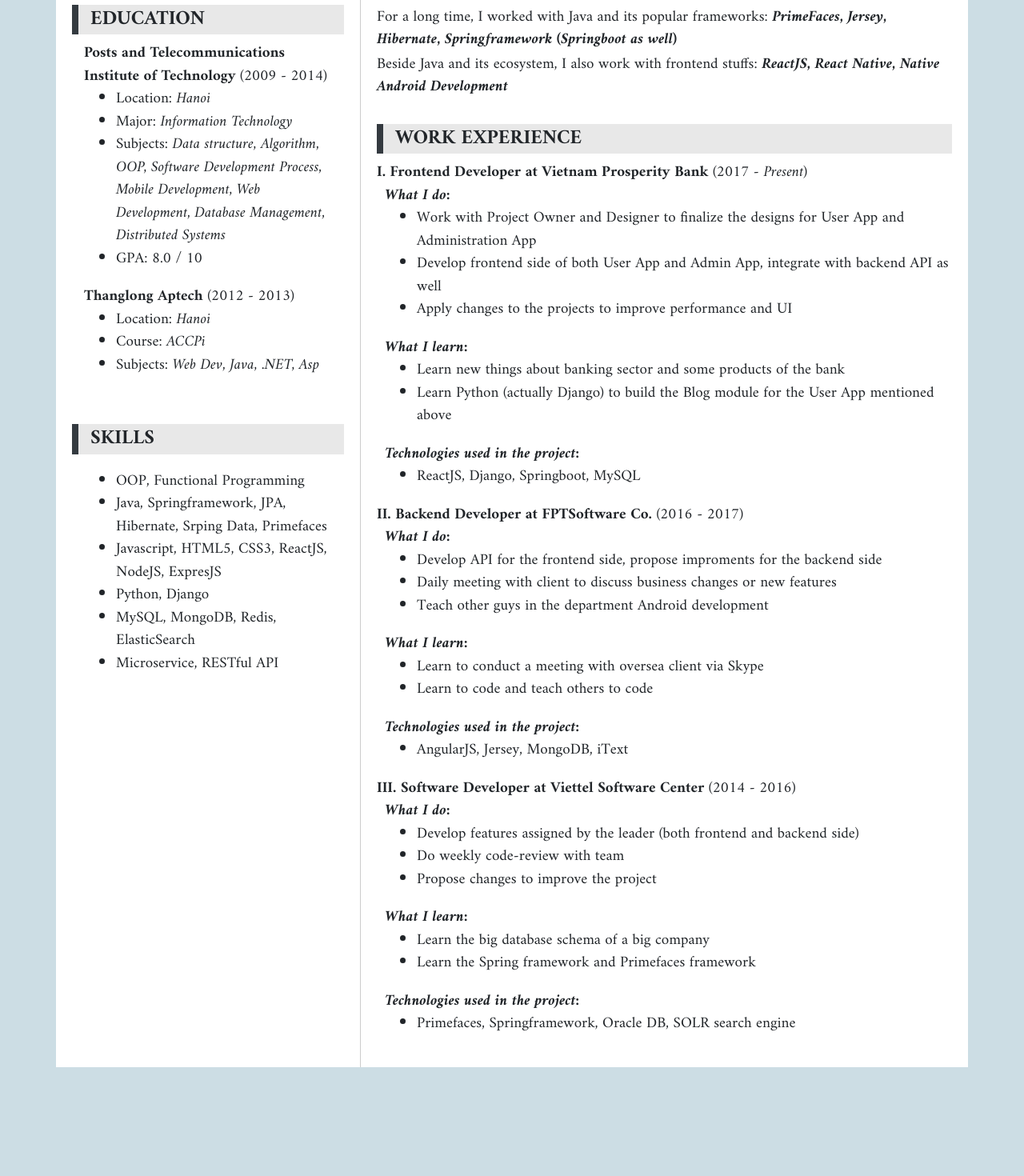
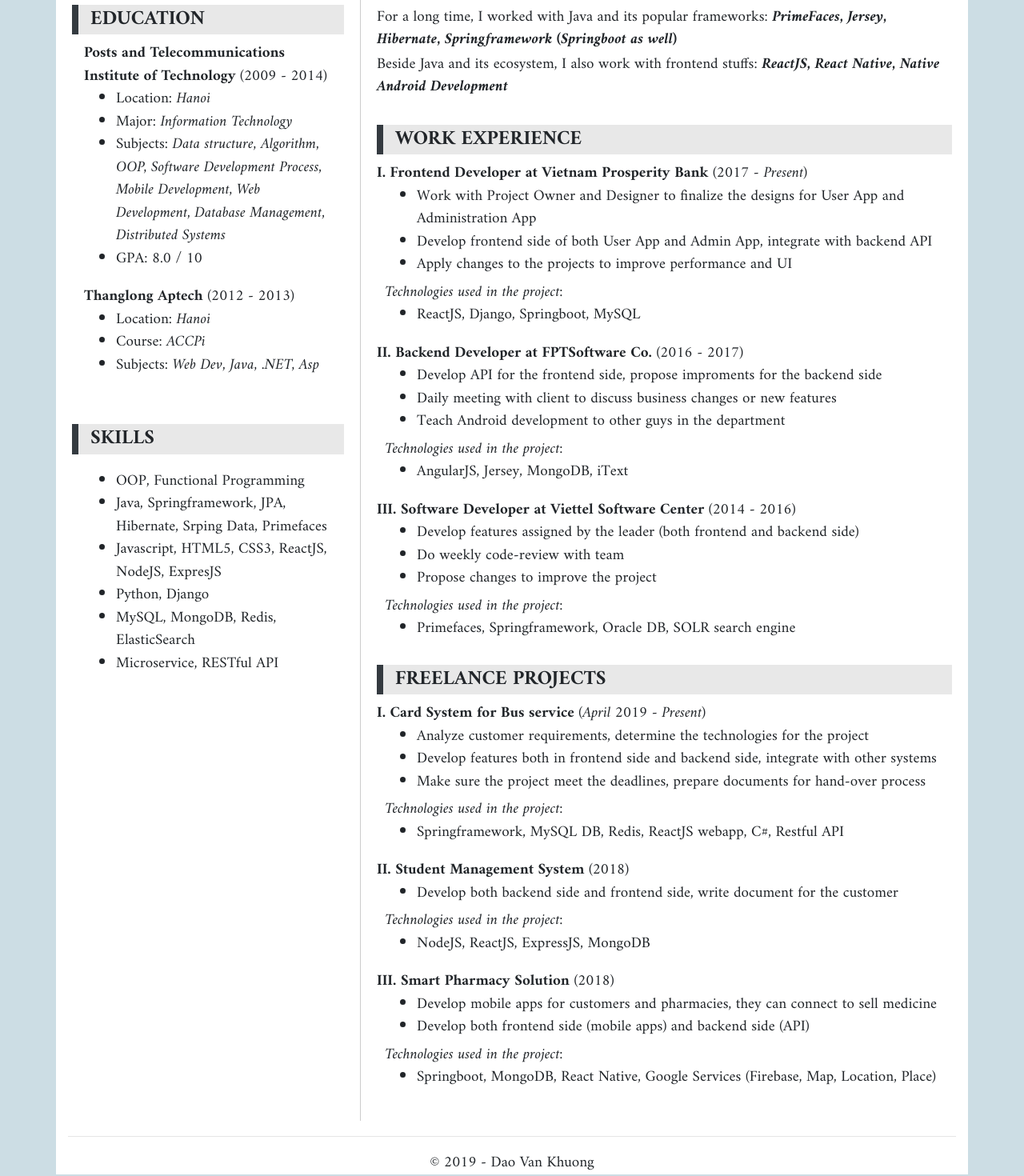
Before and after one commit to khuongdv/my-resume, a React (Create React App) app: page / in a window 1280 px wide. Shown: the part 287-1757 px from the top of the page at 80% size. Before the commit the page ends 1621 px from the top, so only its background shows below. Built offline with nearby package versions, Linux system fonts and the light colour scheme.

Commit message:
Modified, add side projects

```diff
--- a/src/App.js
+++ b/src/App.js
@@ -5,7 +5,12 @@
 import VPBank from './VPBank'
 import FPTSoft from './FPTSoft'
 import Viettel from './Viettel'
+import Fidelis from './Fidelis'
+import Fattoria from './Fattoria'
 import Skills from './skills'
+import Sphacy from './Sphacy'
+import GeneralInfo from './GeneralInfo';
+import FooterNhe from './FooterNhe'
 
 function App() {
 
@@ -17,7 +22,7 @@
             <Row style={{ position: 'relative' }}>
               <div className="the-absolute-pane">
                 <Col sm={12}>
-                  <Row style={{ paddingTop: 30, paddingRight: 10 }}>
+                  <Row style={{ paddingTop: 28, paddingRight: 10 }}>
                     <Col sm={12}>Phone:&nbsp;
                         <b>+84 943 396 121</b>
                     </Col>
@@ -41,7 +46,7 @@
               <Col sm={12} className="styled-header-pan">
                 <b className="section-head">EDUCATION</b>
               </Col>
-              <Col sm={12} style={{marginTop: 10}}>
+              <Col sm={12} style={{ marginTop: 10 }}>
                 <div><b style={{ fontSize: 19 }}>Posts and Telecommunications Institute of Technology</b> <i>(2009 - 2014)</i></div>
                 <ul>
                   <li>Location: <i>Hanoi</i></li>
@@ -61,37 +66,32 @@
             </Row>
             <Skills />
           </Col>
-          <Col sm={8} style={{ padding: 20, paddingTop: 10,  borderLeft: 'solid 1px #ccc' }}>
+          <Col sm={8} style={{ padding: 20, paddingTop: 10, borderLeft: 'solid 1px #ccc' }}>
             <Row>
               <Col sm={12} className="name-khuong">
-                DAO VAN KHUONG
+                DAO KHUONG
                 </Col>
               <Col sm={12} className="job-title">
                 software developer
                 </Col>
             </Row>
-            <div className="styled-header-pan section-head" style={{ marginTop: 10 }}>
-              PERSONAL PROFILE
-              </div>
-            <p className="paragraph-k" style={{ marginTop: 10 }}>
-              My fullname is Dao Van Khuong. I come from Hanoi, Vietnam. I have been working as a software developer for more than 5 years.<br />
-              Java is my major programming language. In 2014, I became an <b><i>"Oracle Certified Professional Java SE6 Programmer"</i></b>
-            </p>
-            <p className="paragraph-k">
-              For a long time, I worked with Java and its popular frameworks: <b><i>PrimeFaces</i>, <i>Jersey</i>, <i>Hibernate</i>, <i>Springframework (Springboot as well)</i></b>
-            </p>
-            <p className="paragraph-k">
-              Beside Java and its ecosystem, I also work with frontend stuffs: <b><i>ReactJS, React Native</i>, <i>Native Android Development</i></b>
-            </p>
+            <GeneralInfo />
 
             <div className="styled-header-pan section-head" style={{ marginTop: 30, marginBottom: 10 }}>
               WORK EXPERIENCE
             </div>
-            <VPBank />
-            <FPTSoft />
-            <Viettel />
+            <VPBank stt={'I'} />
+            <FPTSoft stt={'II'} />
+            <Viettel stt={'III'} />
+            <div className="styled-header-pan section-head" style={{ marginTop: 30, marginBottom: 10 }}>
+              FREELANCE PROJECTS
+            </div>
+            <Fidelis stt={"I"} />
+            <Fattoria stt={"II"} />
+            <Sphacy stt={"III"} />
           </Col>
         </Row>
+        <FooterNhe />
       </Container>
     </div>
   );
--- a/src/FPTSoft.js
+++ b/src/FPTSoft.js
@@ -4,25 +4,15 @@
   render() {
     return (
       <div>
-      <div><b  style={{fontSize: 19}}>II. Backend Developer at FPTSoftware Co.</b> <i>(2016 - 2017)</i>
+      <div><b  style={{fontSize: 19}}>{this.props.stt}. Backend Developer at FPTSoftware Co.</b> <i>(2016 - 2017)</i>
       </div>
       <div style={{paddingLeft: 10}}>
-        <b><i>What I do:</i></b>
-        <ul>
+        <ul style={{marginBottom: 6}}>
           <li>Develop API for the frontend side, propose improments for the backend side</li>
           <li>Daily meeting with client to discuss business changes or new features</li>
-          <li>Teach other guys in the department Android development</li>
+          <li>Teach Android development to other guys in the department</li>
         </ul>
-      </div>
-      <div style={{paddingLeft: 10}}>
-        <b><i>What I learn:</i></b>
-        <ul>
-          <li>Learn to conduct a meeting with oversea client via Skype</li>
-          <li>Learn to code and teach others to code</li>
-        </ul>
-      </div>
-      <div style={{paddingLeft: 10}}>
-        <b><i>Technologies used in the project:</i></b>
+        <i>Technologies used in the project:</i>
         <ul>
           <li>AngularJS, Jersey, MongoDB, iText</li>
         </ul>
--- /dev/null
+++ b/src/Fattoria.js
@@ -0,0 +1,24 @@
+import React from 'react'
+
+class Fattoria extends React.Component {
+  render() {
+    return (
+      <div>
+        <div><b style={{ fontSize: 19 }}>{this.props.stt}. Student Management System</b> <i>(2018)</i>
+        </div>
+        <div style={{ paddingLeft: 10 }}>
+          <ul style={{ marginBottom: 6 }}>
+            <li>Develop both backend side and frontend side, write document for the customer</li>
+          </ul>
+          <i>Technologies used in the project:</i>
+          <ul>
+            <li>NodeJS, ReactJS, ExpressJS, MongoDB</li>
+          </ul>
+        </div>
+      </div>
+    )
+  }
+}
+
+
+export default Fattoria
--- /dev/null
+++ b/src/Fidelis.js
@@ -0,0 +1,26 @@
+import React from 'react'
+
+class Fidelis extends React.Component {
+  render() {
+    return (
+      <div>
+        <div><b style={{ fontSize: 19 }}>{this.props.stt}. Card System for Bus service </b> <i>(April 2019 - Present)</i>
+        </div>
+        <div style={{ paddingLeft: 10 }}>
+          <ul style={{ marginBottom: 6 }}>
+            <li>Analyze customer requirements, determine the technologies for the project</li>
+            <li>Develop features both in frontend side and backend side, integrate with other systems</li>
+            <li>Make sure the project meet the deadlines, prepare documents for hand-over process</li>
+          </ul>
+          <i>Technologies used in the project:</i>
+          <ul>
+            <li>Springframework, MySQL DB, Redis, ReactJS webapp, C#, Restful API</li>
+          </ul>
+        </div>
+      </div>
+    )
+  }
+}
+
+
+export default Fidelis
--- /dev/null
+++ b/src/FooterNhe.js
@@ -0,0 +1,19 @@
+import React from 'react'
+import { Row, Col } from 'reactstrap'
+
+class FooterNhe extends React.Component {
+    render() {
+        return (
+            <Row>
+                <Col sm={12}>
+                    <hr />
+                </Col>
+                <Col sm={12} className="text-center">
+                    &copy; 2019 - Dao Van Khuong
+                </Col>
+            </Row>
+        )
+    }
+}
+
+export default FooterNhe
--- /dev/null
+++ b/src/GeneralInfo.js
@@ -0,0 +1,29 @@
+import React from 'react'
+import { Row, Col } from 'reactstrap'
+
+class GeneralInfo extends React.Component {
+  render() {
+    return (
+      <Row>
+        <Col sm={12}>
+          <div className="styled-header-pan section-head" style={{ marginTop: 10 }}>
+            PERSONAL PROFILE
+              </div>
+          <p className="paragraph-k" style={{ marginTop: 10 }}>
+            My fullname is Dao Van Khuong. I've been working as a software developer for more than 5 years.<br />
+            Java is my major programming language. In 2014, I became an <b><i>"Oracle Certified Professional Java SE6 Programmer"</i></b>
+          </p>
+          <p className="paragraph-k">
+            For a long time, I worked with Java and its popular frameworks: <b><i>PrimeFaces</i>, <i>Jersey</i>, <i>Hibernate</i>, <i>Springframework (Springboot as well)</i></b>
+          </p>
+          <p className="paragraph-k">
+            Beside Java and its ecosystem, I also work with frontend stuffs: <b><i>ReactJS, React Native</i>, <i>Native Android Development</i></b>
+          </p>
+        </Col>
+      </Row>
+    )
+  }
+}
+
+
+export default GeneralInfo
--- /dev/null
+++ b/src/Sphacy.js
@@ -0,0 +1,25 @@
+import React from 'react'
+
+class Sphacy extends React.Component {
+  render() {
+    return (
+      <div>
+        <div><b style={{ fontSize: 19 }}>{this.props.stt}. Smart Pharmacy Solution</b> <i>(2018)</i>
+        </div>
+        <div style={{ paddingLeft: 10 }}>
+          <ul style={{ marginBottom: 6 }}>
+            <li>Develop mobile apps for customers and pharmacies, they can connect to sell medicine</li>
+            <li>Develop both frontend side (mobile apps) and backend side (API)</li>
+          </ul>
+          <i>Technologies used in the project:</i>
+          <ul>
+            <li>Springboot, MongoDB, React Native, Google Services (Firebase, Map, Location, Place)</li>
+          </ul>
+        </div>
+      </div>
+    )
+  }
+}
+
+
+export default Sphacy
--- a/src/VPBank.js
+++ b/src/VPBank.js
@@ -4,25 +4,15 @@
   render() {
     return (
       <div>
-      <div><b  style={{fontSize: 19}}>I. Frontend Developer at Vietnam Prosperity Bank</b> <i>(2017 - Present)</i>
+        <div><b style={{ fontSize: 19 }}>{this.props.stt}. Frontend Developer at Vietnam Prosperity Bank</b> <i>(2017 - Present)</i>
         </div>
-      <div style={{paddingLeft: 10}}>
-        <b><i>What I do:</i></b>
-        <ul>
+        <div style={{ paddingLeft: 10 }}>
+          <ul style={{ marginBottom: 6 }}>
             <li>Work with Project Owner and Designer to finalize the designs for User App and Administration App</li>
-          <li>Develop frontend side of both User App and Admin App, integrate with backend API as well</li>
+            <li>Develop frontend side of both User App and Admin App, integrate with backend API</li>
             <li>Apply changes to the projects to improve performance and UI</li>
           </ul>
-      </div>
-      <div style={{paddingLeft: 10}}>
-        <b><i>What I learn:</i></b>
-        <ul>
-          <li>Learn new things about banking sector and some products of the bank</li>
-          <li>Learn Python (actually Django) to build the Blog module for the User App mentioned above</li>
-        </ul>
-      </div>
-      <div style={{paddingLeft: 10}}>
-        <b><i>Technologies used in the project:</i></b>
+          <i>Technologies used in the project:</i>
           <ul>
             <li>ReactJS, Django, Springboot, MySQL</li>
           </ul>
--- a/src/Viettel.js
+++ b/src/Viettel.js
@@ -1,28 +1,18 @@
 import React from 'react'
 
-class FPTSoftware extends React.Component {
+class Viettel extends React.Component {
   render() {
     return (
       <div>
-      <div><b  style={{fontSize: 19}}>III. Software Developer at Viettel Software Center </b> <i>(2014 - 2016)</i>
+        <div><b style={{ fontSize: 19 }}>{this.props.stt}. Software Developer at Viettel Software Center </b> <i>(2014 - 2016)</i>
         </div>
-      <div style={{paddingLeft: 10}}>
-        <b><i>What I do:</i></b>
-        <ul>
+        <div style={{ paddingLeft: 10 }}>
+          <ul style={{ marginBottom: 6 }}>
             <li>Develop features assigned by the leader (both frontend and backend side)</li>
             <li>Do weekly code-review with team </li>
             <li>Propose changes to improve the project</li>
           </ul>
-      </div>
-      <div style={{paddingLeft: 10}}>
-        <b><i>What I learn:</i></b>
-        <ul>
-          <li>Learn the big database schema of a big company</li>
-          <li>Learn the Spring framework and Primefaces framework</li>
-        </ul>
-      </div>
-      <div style={{paddingLeft: 10}}>
-        <b><i>Technologies used in the project:</i></b>
+          <i>Technologies used in the project:</i>
           <ul>
             <li>Primefaces, Springframework, Oracle DB, SOLR search engine</li>
           </ul>
@@ -33,4 +23,4 @@
 }
 
 
-export default FPTSoftware
+export default Viettel
```
Also changed, not shown: 1 other file (tests, documents, lock files or other folders). Lines whose indentation alone changed are shown as unchanged.
